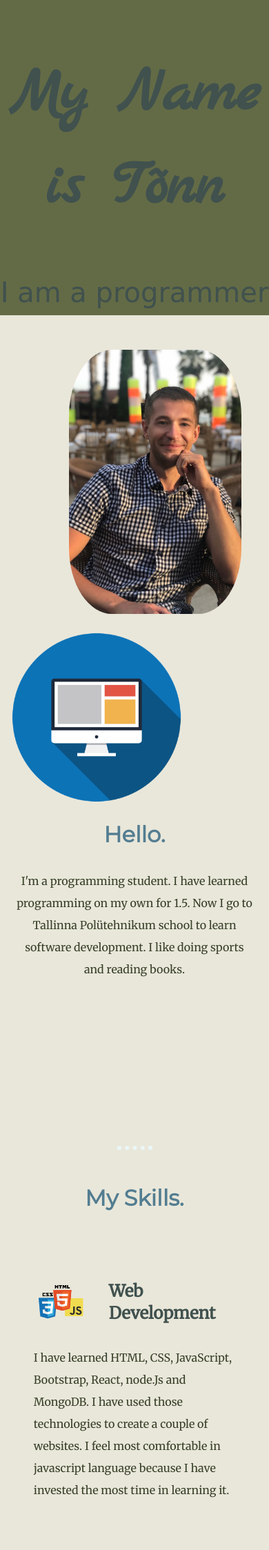
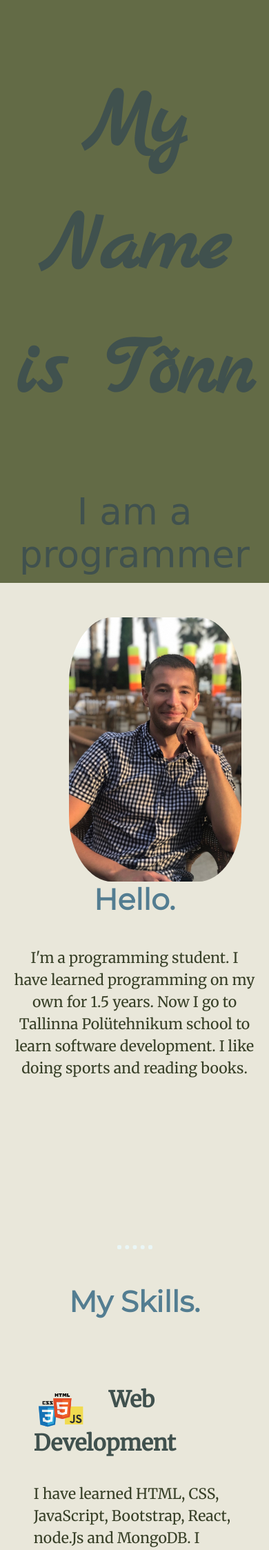
Before and after one commit to tonn24/portfolioPage, a PHP site: page / in a window 390 px wide. Shown: the top 2247 px of the page at 69% size. Run offline with PHP 8.4, Linux system fonts and the light colour scheme; some web fonts are replaced.

Commit message:
Remove computer picture when max-width: 1028px

```diff
--- a/css/styles.css
+++ b/css/styles.css
@@ -176,3 +176,29 @@ p {
     font-size: 0.75rem;
     padding: 20px 20px;
 }
+
+@media (max-width: 1028px) {
+  h3{
+    font-size: 2.65em;
+  }
+
+  h1 {
+    font-size: 7.5em;
+  }
+
+  h2 {
+    font-size: 3.33em;
+  }
+
+  h4 {
+    font-size: 2em;
+  }
+
+  p {
+    font-size: 1.33em;
+  }
+
+  .picture2 {
+    display: none;
+  }
+}
--- a/home.html
+++ b/home.html
@@ -18,7 +18,7 @@
         <img src="images/IMG_4953.jpeg" alt="A picture of Tõnn" class="profile-picture">
         <img src="images/computer (1).png" alt="Computer" class="picture2">
         <h3 class="greeting">Hello.</h3>
-        <p class="intro">I'm a programming student. I have learned programming on my own for 1.5. Now I go to Tallinna Polütehnikum school to learn software development.
+        <p class="intro">I'm a programming student. I have learned programming on my own for 1.5 years. Now I go to Tallinna Polütehnikum school to learn software development.
         I like doing sports and reading books.
         </p>
       </div>
```
